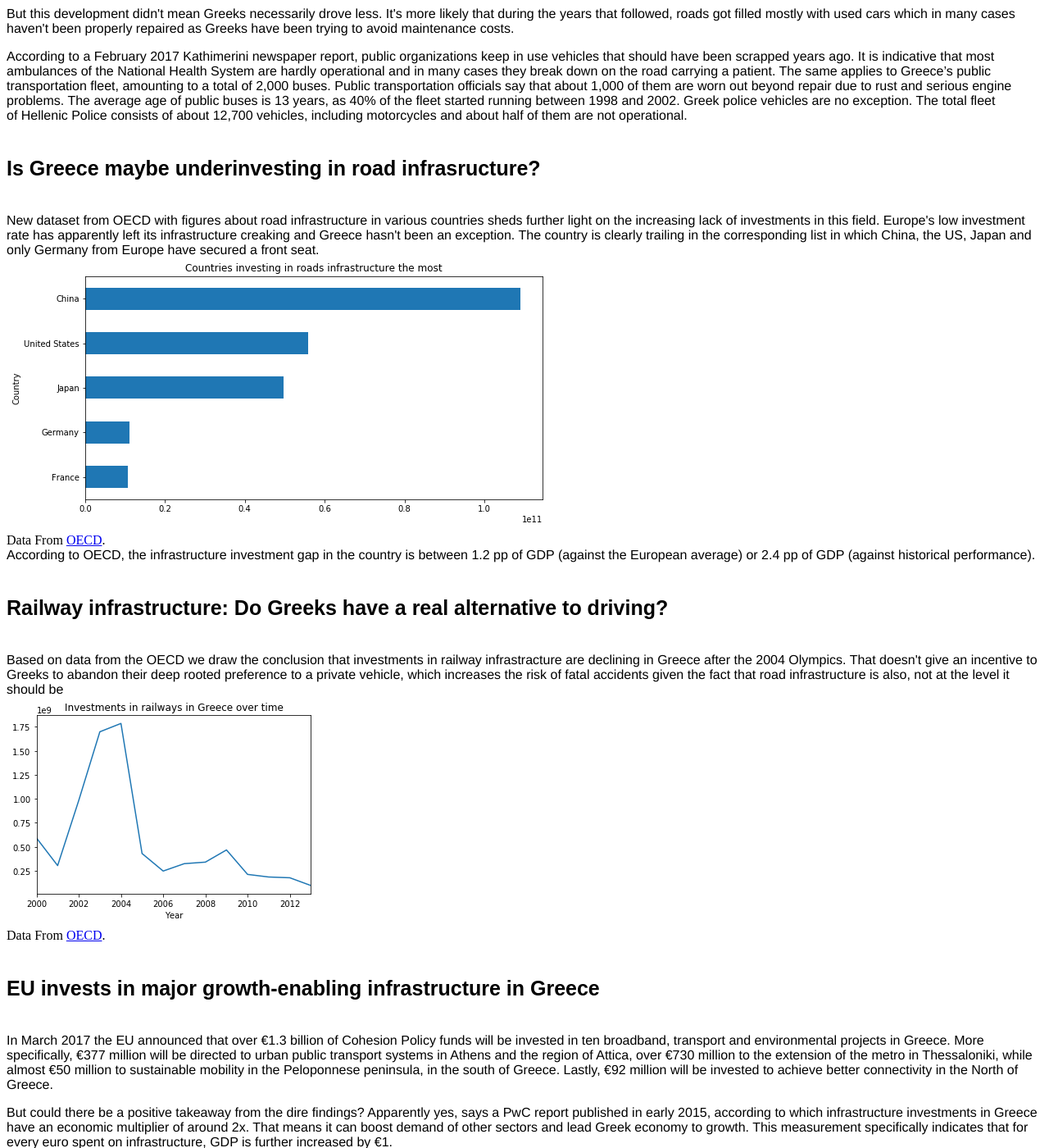
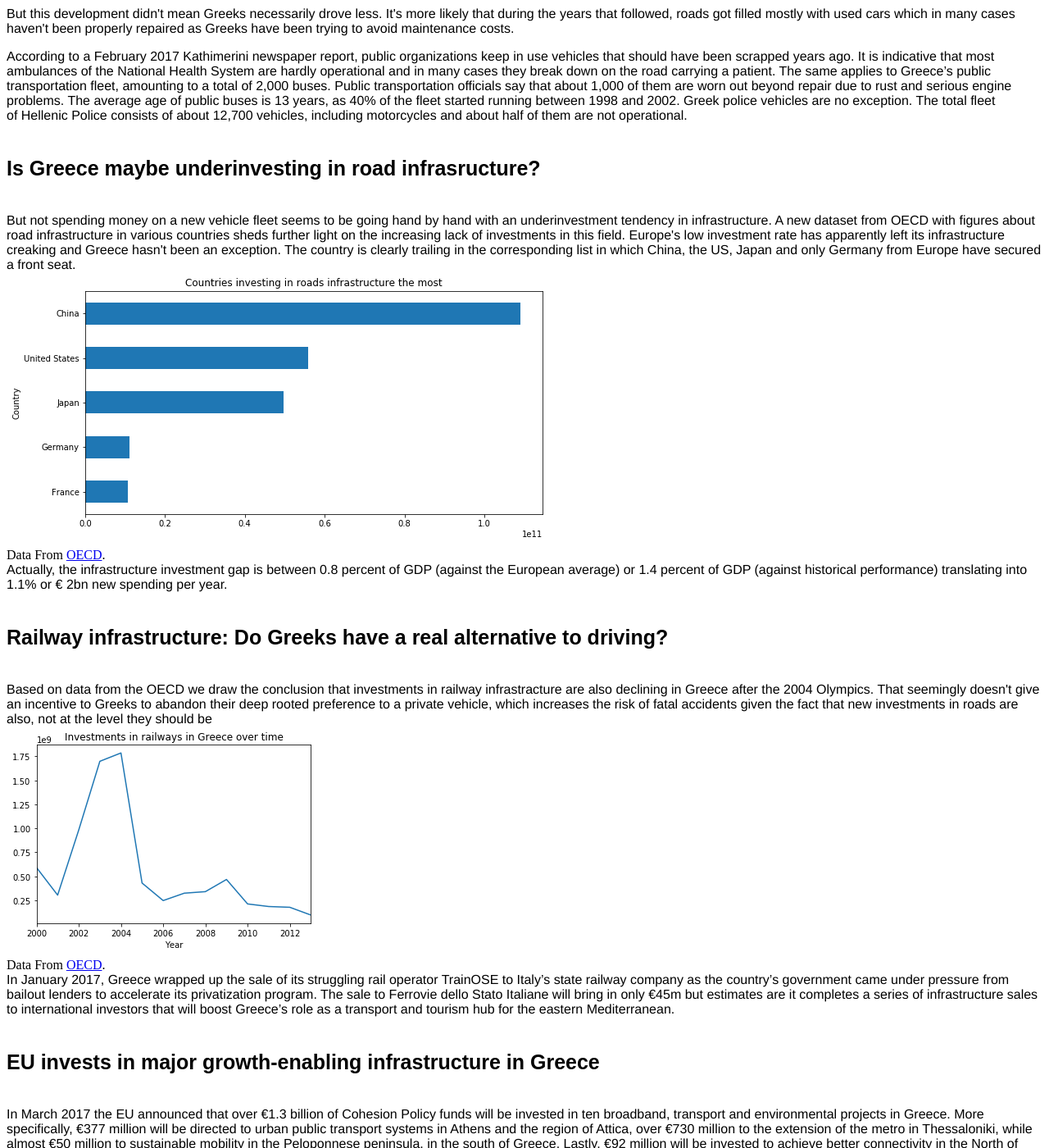
Before and after one commit to chrgavalas/data-projects, a Jekyll site: the page docs/Deadly-Greek-Roads/index.html, which Jekyll copies as it is, in a window 1280 px wide and 1400 px high, scrolled down 2835 px. Shown: the whole window at 82% size. Built offline with Jekyll 4.4.1, drawn with Linux system fonts in a browser that asks for light colours; some of the changed text lies outside the part shown.

Commit message:
Deadly roads

```diff
--- a/docs/Deadly-Greek-Roads/index.html
+++ b/docs/Deadly-Greek-Roads/index.html
@@ -31,17 +31,18 @@
   <div> Data From <a href="https://data.oecd.org" target="blank"> OECD</a>. </div>
   <div class="story_article"> <p>But this development didn't mean Greeks necessarily drove less. It's more likely that during the years that followed, roads got filled mostly with used cars which in many cases haven't been properly repaired as Greeks have been trying to avoid maintenance costs.</p> <p> According to a February 2017 Kathimerini newspaper report, public organizations keep in use vehicles that should have been scrapped years ago. It is indicative that most ambulances of the National Health System are hardly operational and in many cases they break down on the road carrying a patient. The same applies to Greece’s public transportation fleet, amounting to a total of 2,000 buses. Public transportation officials say that about 1,000 of them are worn out beyond repair due to rust and serious engine problems. The average age of public buses is 13 years, as 40% of the fleet started running between 1998 and 2002. Greek police vehicles are no exception. The total fleet of Hellenic Police consists of about 12,700 vehicles, including motorcycles and about half of them are not operational.</p>  </div>
   <h3 class="title"> Is Greece maybe underinvesting in road infrasructure? </h3>
-  <div class="story_article"> New dataset from OECD with figures about road infrastructure in various countries sheds further light on the increasing lack of investments in this field. Europe's low investment rate has apparently left its infrastructure creaking and Greece hasn't been an exception. The country is clearly trailing in the corresponding list in which China, the US, Japan and only Germany from Europe have secured a front seat. </div>
+  <div class="story_article"> But not spending money on a new vehicle fleet seems to be going hand by hand with an underinvestment tendency in infrastructure. A new dataset from OECD with figures about road infrastructure in various countries sheds further light on the increasing lack of investments in this field. Europe's low investment rate has apparently left its infrastructure creaking and Greece hasn't been an exception. The country is clearly trailing in the corresponding list in which China, the US, Japan and only Germany from Europe have secured a front seat. </div>
   <img src="invest.png">
   <div> Data From <a href="https://data.oecd.org" target="blank"> OECD</a>. </div>
-  <div class="story_article"> According to OECD, the infrastructure investment gap in the country is between 1.2 pp of GDP (against the European average) or 2.4 pp of GDP (against historical performance). </div>
+  <div class="story_article"> Actually, the infrastructure investment gap is between 0.8 percent of GDP (against the European average) or 1.4 percent of GDP (against historical performance) translating into 1.1% or € 2bn new spending per year. </div>
   <h3 class="title"> Railway infrastructure: Do Greeks have a real alternative to driving? </h3>
-  <div class="story_article"> Based on data from the OECD we draw the conclusion that investments in railway infrastracture are declining in Greece after the 2004 Olympics. That doesn't give an incentive to Greeks to abandon their deep rooted preference to a private vehicle, which increases the risk of fatal accidents given the fact that road infrastructure is also, not at the level it should be  </div>
+  <div class="story_article"> Based on data from the OECD we draw the conclusion that investments in railway infrastracture are also declining in Greece after the 2004 Olympics. That seemingly doesn't give an incentive to Greeks to abandon their deep rooted preference to a private vehicle, which increases the risk of fatal accidents given the fact that new investments in roads are also, not at the level they should be  </div>
   <img src="pic6.png">
   <div> Data From <a href="https://data.oecd.org" target="blank"> OECD</a>. </div>
+  <div class="story_article"> In January 2017, Greece wrapped up the sale of its struggling rail operator TrainOSE to Italy’s state railway company as the country’s government came under pressure from bailout lenders to accelerate its privatization program. The sale to Ferrovie dello Stato Italiane will bring in only €45m but estimates are it completes a series of infrastructure sales to international investors that will boost Greece’s role as a transport and tourism hub for the eastern Mediterranean. </div>
   <h3 class="title"> EU invests in major growth-enabling infrastructure in Greece </h3>
   <div class="story_article"> <p>In March 2017 the EU announced that over €1.3 billion of Cohesion Policy funds will be invested in ten broadband, transport and environmental projects in Greece. More specifically, €377 million will be directed to urban public transport systems in Athens and the region of Attica, over €730 million to the extension of the metro in Thessaloniki, while almost €50 million to sustainable mobility in the Peloponnese peninsula, in the south of Greece. Lastly, €92 million will be invested to achieve better connectivity in the North of Greece. </p>
-  <p>But could there be a positive takeaway from the dire findings? Apparently yes, says a PwC report published in early 2015, according to which infrastructure investments in Greece have an economic multiplier of around 2x. That means it can boost demand of other sectors and lead Greek economy to growth. This measurement specifically indicates that for every euro spent on infrastructure, GDP is further increased by €1. </p>
+  <p>But could there be a positive takeaway from the dire findings? Apparently yes, says the PwC report, according to which infrastructure investments in Greece have an economic multiplier of around 1.8x. That means it can boost demand of other sectors and lead Greek economy to growth. This measurement specifically indicates that for every euro spent on infrastructure, GDP is further increased by €0.8. </p>
   <img src="new.png">
 
 </div>
```
